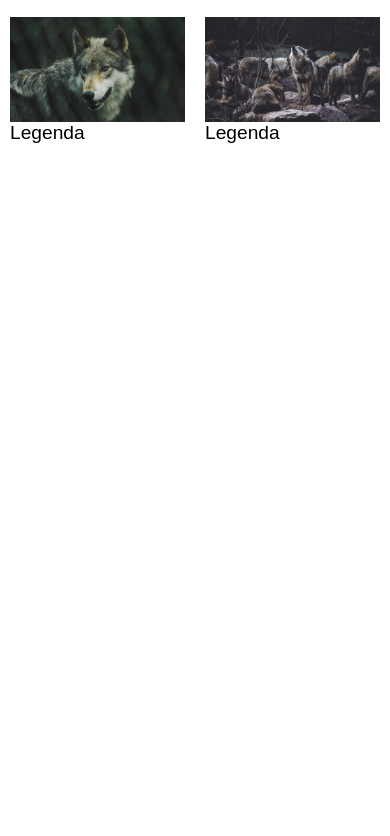
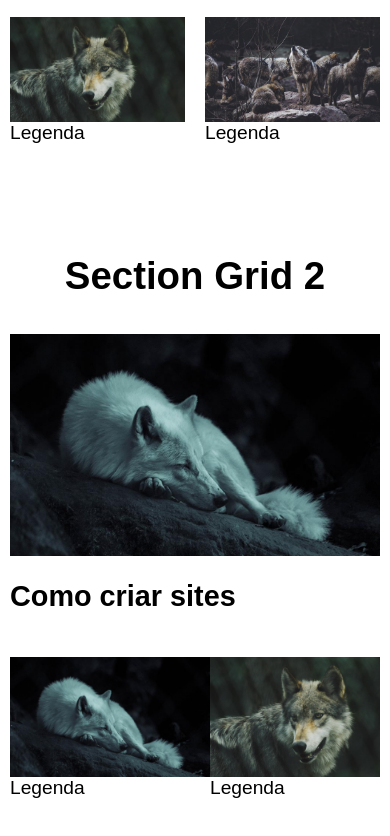
Before and after one commit to httpLucasReis/CSS-Grid-Layout-and-Flexbox, a plain HTML site: page index.htm in a window 390 px wide. Shown: the part 2596-3432 px from the top of the page. Before the commit the page ends 2850 px from the top, so only its background shows below. Drawn offline with Linux system fonts and the light colour scheme.

Commit message:
Criando grid 2

```diff
--- a/css/style.css
+++ b/css/style.css
@@ -111,3 +111,33 @@ img {
 }
 
 /* CSS GRID 2 */
+
+.grid2 {
+    display: grid;
+    grid-template-columns: 1fr 200px;
+    grid-gap: 20px;
+    max-width: 800px;
+    padding: 10px;
+    margin: 0 auto;
+}
+
+.sidebar > div{
+    margin-bottom: 10px;
+}
+
+@media (max-width: 600px) {
+    .grid2 {
+      grid-template-columns: 1fr;
+    }
+
+    .sidebar {
+      display: flex;
+      overflow: scroll;
+    }
+
+    .sidebar > div {
+        flex: 1 0 200px;
+        margin: 0 auto;
+    }
+
+}
--- a/index.htm
+++ b/index.htm
@@ -48,7 +48,7 @@
     </section>
 
     <!--Grid 1-->
-    <h1>Grid Layout 1</h1>
+    <h1>Section Grid 1</h1>
     <section class="grid1">
       <div>
         <img src="img/lobo1.jpg" />
@@ -91,5 +91,32 @@
         <p>Anúncio</p>
       </div>
     </section>
+
+    <!--Grid 2-->
+    <h1>Section Grid 2</h1>
+    <section class="grid2">
+      <div class="video">
+        <img src="img/lobo1.jpg" />
+        <h2>Como criar sites</h2>
+      </div>
+      <div class="sidebar">
+        <div>
+          <img src="img/lobo1.jpg" />
+          <p>Legenda</p>
+        </div>
+        <div>
+          <img src="img/lobo2.jpg" />
+          <p>Legenda</p>
+        </div>
+        <div>
+          <img src="img/lobo3.jpg" />
+          <p>Legenda</p>
+        </div>
+        <div>
+          <img src="img/lobo1.jpg" />
+          <p>Legenda</p>
+        </div>
+      </div>
+    </section>
   </body>
 </html>
```
